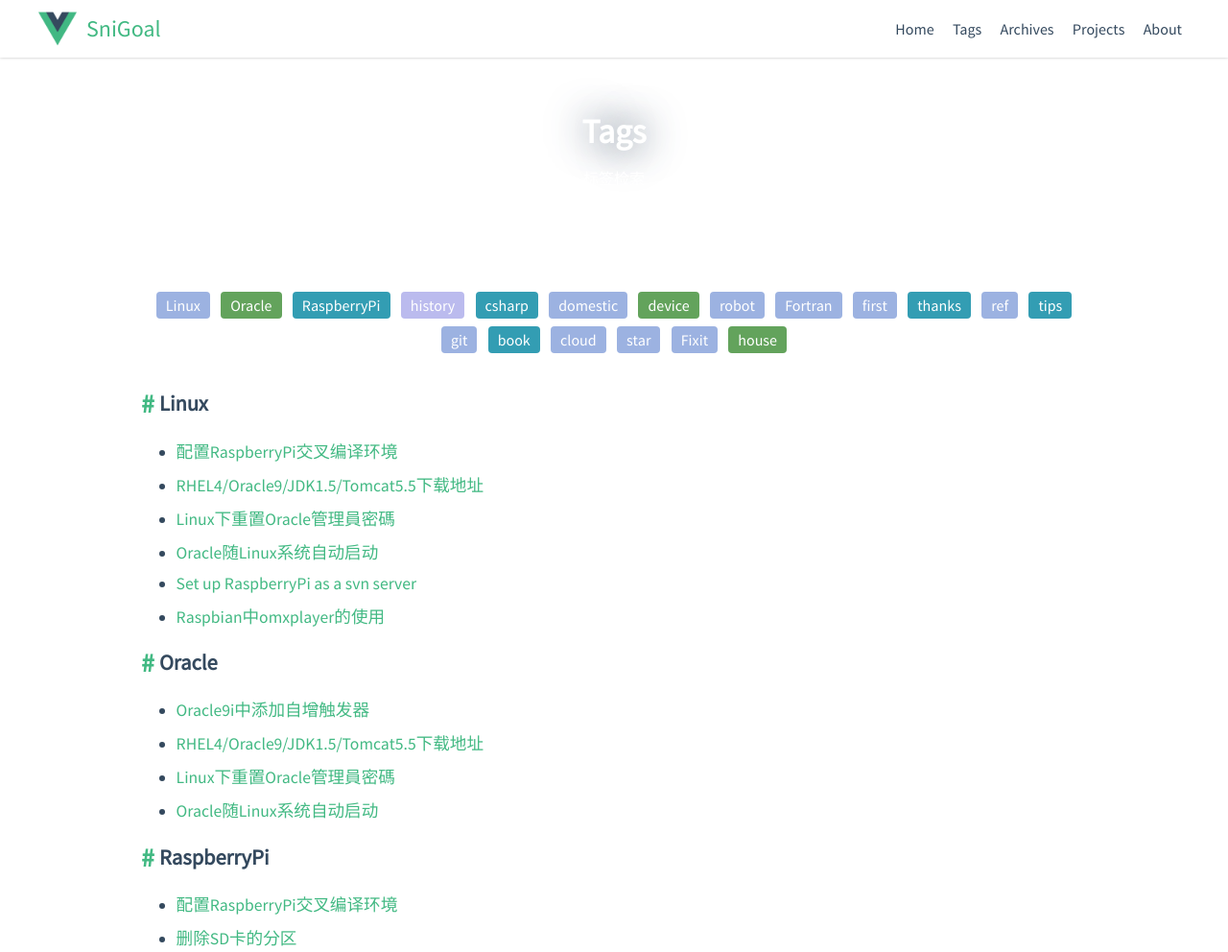
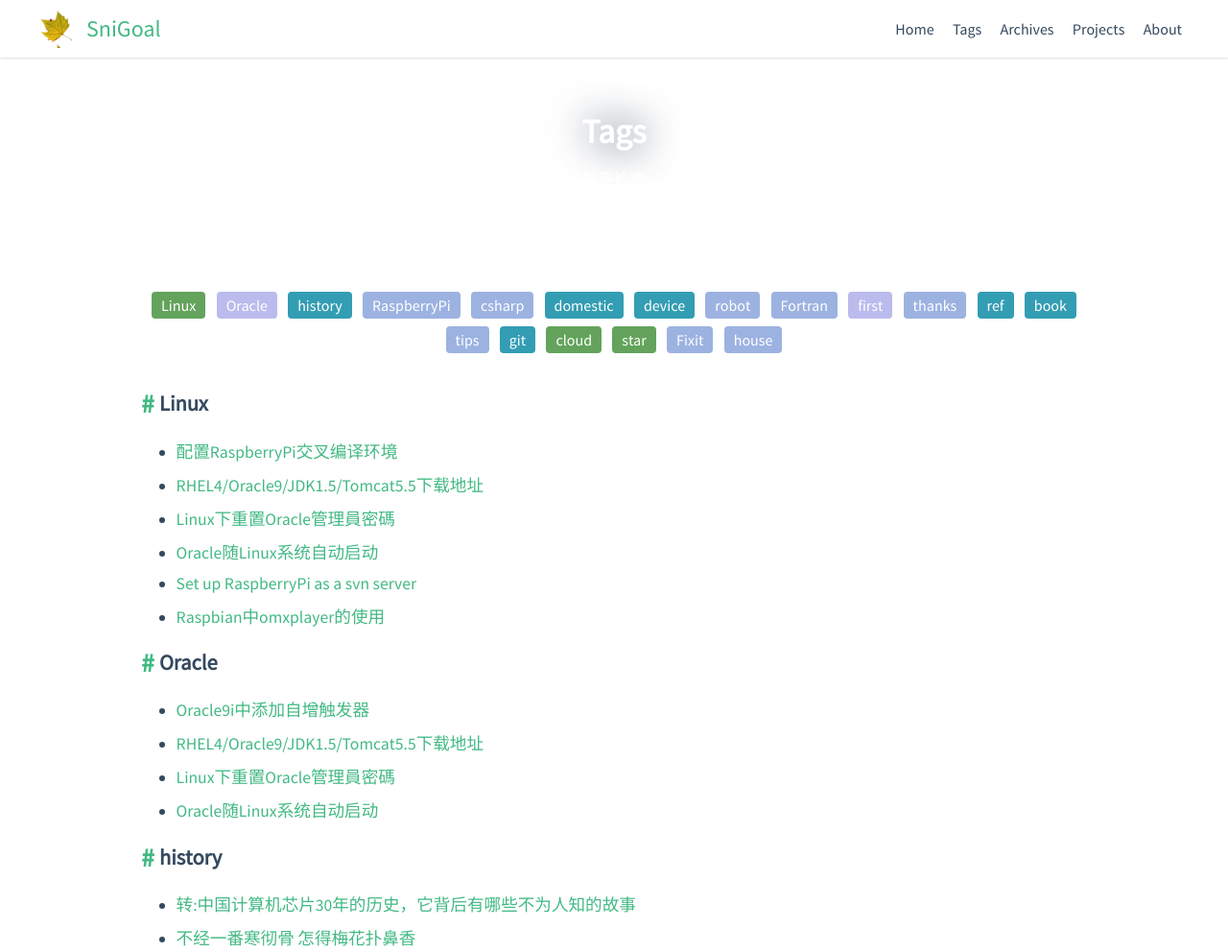
Before and after one commit to snigoal/snigoal.github.io, a plain HTML site: page tags/index.html in a window 1280 px wide. Shown: the top 992 px of the page at 96% size. Drawn offline with nearby package versions, Linux system fonts and the light colour scheme; a script that the page names is missing.

Commit message:
committed by 'hexo d' at 2022-03-23 01:38:15.

```diff
--- a/css/style.css
+++ b/css/style.css
@@ -359,7 +359,7 @@ h2.article-head {
   }
 }
 .logo {
-  background: url("images/logo.png");
+  background: url("../firmiana-.png");
   background-size: contain;
   width: 40px;
   height: 40px;
--- a/tags/index.html
+++ b/tags/index.html
@@ -122,43 +122,43 @@
 <main class="app-body">
   <div id="tag-cloud">
 
-      <a class="tag1" data-name="tag-Linux">Linux</a>
+      <a class="tag3" data-name="tag-Linux">Linux</a>
 
-      <a class="tag3" data-name="tag-Oracle">Oracle</a>
+      <a class="tag0" data-name="tag-Oracle">Oracle</a>
 
-      <a class="tag2" data-name="tag-RaspberryPi">RaspberryPi</a>
+      <a class="tag2" data-name="tag-history">history</a>
 
-      <a class="tag0" data-name="tag-history">history</a>
+      <a class="tag1" data-name="tag-RaspberryPi">RaspberryPi</a>
 
-      <a class="tag2" data-name="tag-csharp">csharp</a>
+      <a class="tag1" data-name="tag-csharp">csharp</a>
 
-      <a class="tag1" data-name="tag-domestic">domestic</a>
+      <a class="tag2" data-name="tag-domestic">domestic</a>
 
-      <a class="tag3" data-name="tag-device">device</a>
+      <a class="tag2" data-name="tag-device">device</a>
 
       <a class="tag1" data-name="tag-robot">robot</a>
 
       <a class="tag1" data-name="tag-Fortran">Fortran</a>
 
-      <a class="tag1" data-name="tag-first">first</a>
+      <a class="tag0" data-name="tag-first">first</a>
 
-      <a class="tag2" data-name="tag-thanks">thanks</a>
+      <a class="tag1" data-name="tag-thanks">thanks</a>
 
-      <a class="tag1" data-name="tag-ref">ref</a>
-
-      <a class="tag2" data-name="tag-tips">tips</a>
-
-      <a class="tag1" data-name="tag-git">git</a>
+      <a class="tag2" data-name="tag-ref">ref</a>
 
       <a class="tag2" data-name="tag-book">book</a>
 
-      <a class="tag1" data-name="tag-cloud">cloud</a>
+      <a class="tag1" data-name="tag-tips">tips</a>
 
-      <a class="tag1" data-name="tag-star">star</a>
+      <a class="tag2" data-name="tag-git">git</a>
+
+      <a class="tag3" data-name="tag-cloud">cloud</a>
+
+      <a class="tag3" data-name="tag-star">star</a>
 
       <a class="tag1" data-name="tag-Fixit">Fixit</a>
 
-      <a class="tag3" data-name="tag-house">house</a>
+      <a class="tag1" data-name="tag-house">house</a>
 
   </div>
 
@@ -233,6 +233,23 @@
     </div>
 
     <div class="tag-list">
+      <h3 class="tag-name" id="tag-history">history</h3>
+
+        <ul class="tag-preview">
+          <li>
+            <a href="/2015/10/14/china-chip-history/">转:中国计算机芯片30年的历史，它背后有哪些不为人知的故事</a>
+          </li>
+        </ul>
+
+        <ul class="tag-preview">
+          <li>
+            <a href="/2015/09/23/han-che-gu-mei-hua-xiang/">不经一番寒彻骨 怎得梅花扑鼻香</a>
+          </li>
+        </ul>
+
+    </div>
+
+    <div class="tag-list">
       <h3 class="tag-name" id="tag-RaspberryPi">RaspberryPi</h3>
 
         <ul class="tag-preview">
@@ -268,34 +285,17 @@
     </div>
 
     <div class="tag-list">
-      <h3 class="tag-name" id="tag-history">history</h3>
+      <h3 class="tag-name" id="tag-csharp">csharp</h3>
 
         <ul class="tag-preview">
           <li>
-            <a href="/2015/10/14/china-chip-history/">转:中国计算机芯片30年的历史，它背后有哪些不为人知的故事</a>
+            <a href="/2013/05/19/csharp-source-code-obfuscation-and-decompile/">C#源代码的混淆与反编译</a>
           </li>
         </ul>
 
         <ul class="tag-preview">
           <li>
-            <a href="/2015/09/23/han-che-gu-mei-hua-xiang/">不经一番寒彻骨 怎得梅花扑鼻香</a>
-          </li>
-        </ul>
-
-    </div>
-
-    <div class="tag-list">
-      <h3 class="tag-name" id="tag-csharp">csharp</h3>
-
-        <ul class="tag-preview">
-          <li>
             <a href="/2013/03/19/csharo-call-exe/">C#调用exe</a>
-          </li>
-        </ul>
-
-        <ul class="tag-preview">
-          <li>
-            <a href="/2013/05/19/csharp-source-code-obfuscation-and-decompile/">C#源代码的混淆与反编译</a>
           </li>
         </ul>
 
@@ -385,6 +385,17 @@
     </div>
 
     <div class="tag-list">
+      <h3 class="tag-name" id="tag-book">book</h3>
+
+        <ul class="tag-preview">
+          <li>
+            <a href="/2015/09/23/han-che-gu-mei-hua-xiang/">不经一番寒彻骨 怎得梅花扑鼻香</a>
+          </li>
+        </ul>
+
+    </div>
+
+    <div class="tag-list">
       <h3 class="tag-name" id="tag-tips">tips</h3>
 
         <ul class="tag-preview">
@@ -419,17 +430,6 @@
         <ul class="tag-preview">
           <li>
             <a href="/2020/03/31/git-tips/">Git tips</a>
-          </li>
-        </ul>
-
-    </div>
-
-    <div class="tag-list">
-      <h3 class="tag-name" id="tag-book">book</h3>
-
-        <ul class="tag-preview">
-          <li>
-            <a href="/2015/09/23/han-che-gu-mei-hua-xiang/">不经一番寒彻骨 怎得梅花扑鼻香</a>
           </li>
         </ul>
 
```
